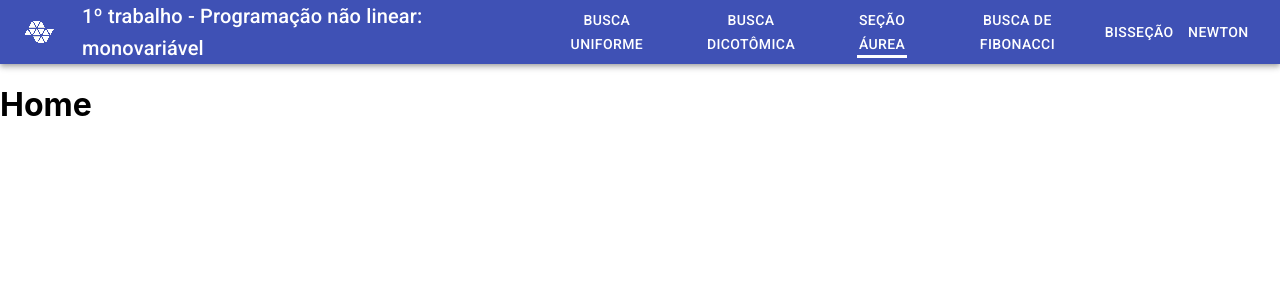
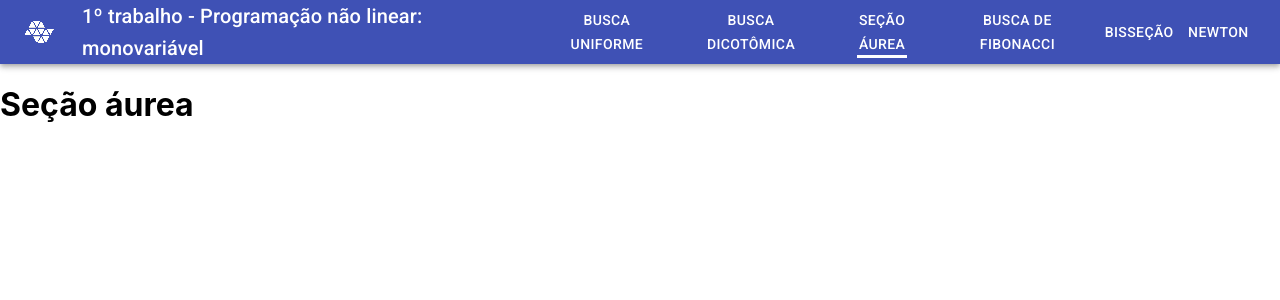
Before and after one commit to maykonmichel/4627AT1, a React (Create React App) app: page /secao-aurea in a window 1280 px wide. Shown: the top 300 px of the page. Built offline with nearby package versions, Linux system fonts and the light colour scheme.

Commit message:
Configured methods paths

```diff
--- a/src/router/routes.js
+++ b/src/router/routes.js
@@ -2,7 +2,14 @@ import React, { memo } from 'react';
 import { BrowserRouter as Router, Route, Switch } from 'react-router-dom';
 
 import Header from '../components/Header';
+
+import AureaSection from '../pages/AureaSection';
+import Bisection from '../pages/Bisection';
+import DichotomousSearch from '../pages/DichotomousSearch';
+import FibonacciSearch from '../pages/FibonacciSearch';
 import Home from '../pages/Home';
+import Newton from '../pages/Newton';
+import UniformSearch from '../pages/UniformSearch';
 
 const Routes = memo(() => {
   return (
@@ -11,8 +18,26 @@ const Routes = memo(() => {
         <Header />
 
         <Switch>
-          <Route path="/">
+          <Route path="/" exact>
             <Home />
+          </Route>
+          <Route path="/busca-uniforme" exact>
+            <UniformSearch />
+          </Route>
+          <Route path="/busca-dicotomica" exact>
+            <DichotomousSearch />
+          </Route>
+          <Route path="/secao-aurea" exact>
+            <AureaSection />
+          </Route>
+          <Route path="/busca-de-fibonacci" exact>
+            <FibonacciSearch />
+          </Route>
+          <Route path="/bissecao" exact>
+            <Bisection />
+          </Route>
+          <Route path="/newton" exact>
+            <Newton />
           </Route>
         </Switch>
       </div>
```
